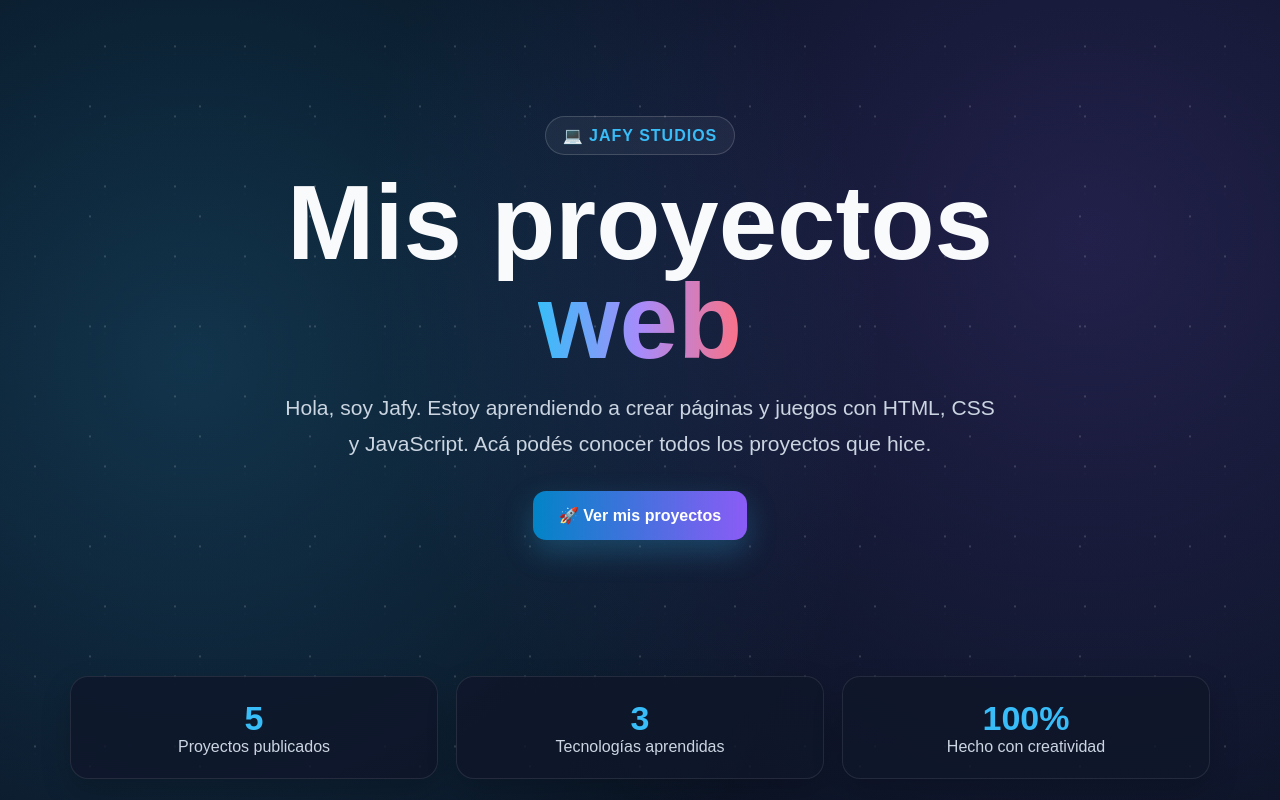
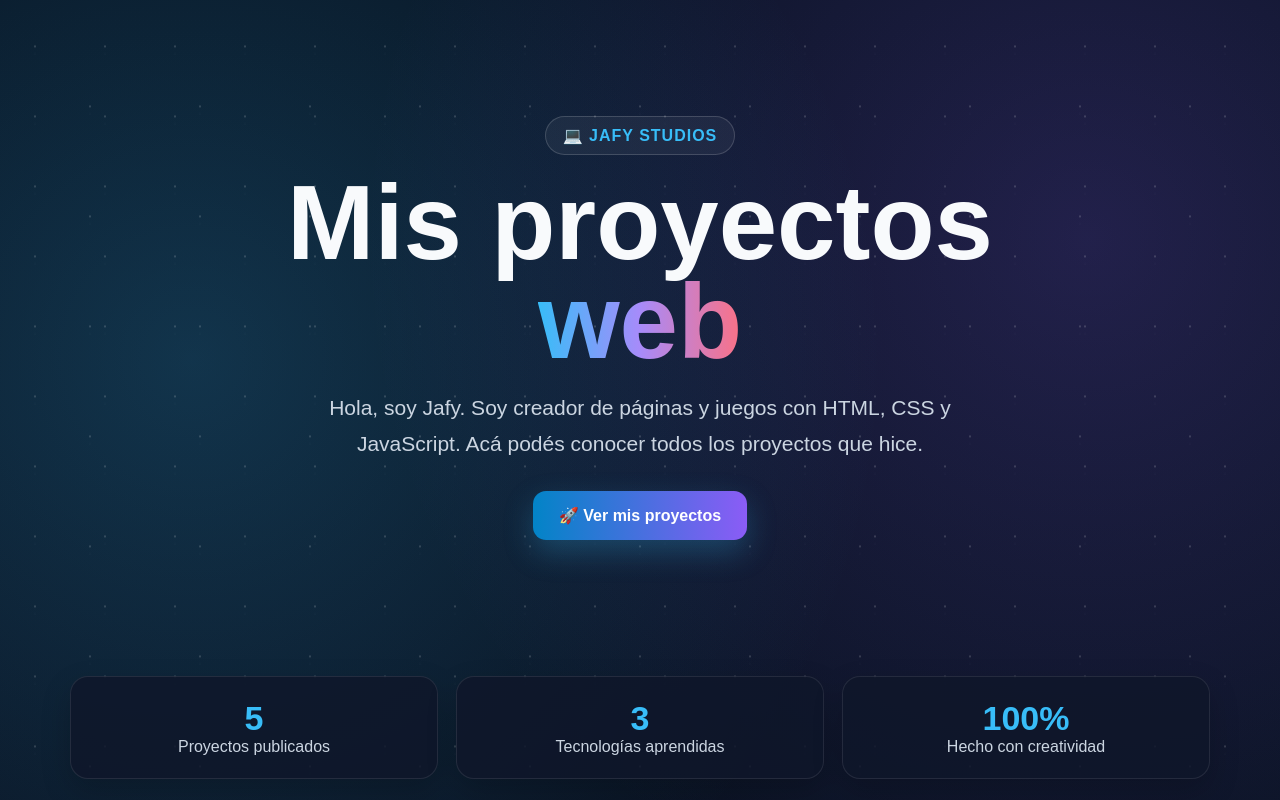
Before and after one commit to JafyGames12/Jafy, a plain HTML site: page index.html in a window 1280 px wide. Shown: the top 800 px of the page. Drawn offline with Linux system fonts and the light colour scheme.

Commit message:
index.html

```diff
--- a/index.html
+++ b/index.html
@@ -23,7 +23,7 @@
 </head>
 <body>
   <div class="estrellas"></div>
-  <header><div class="hero"><div class="marca">💻 JAFY STUDIOS</div><h1>Mis proyectos <span class="degradado">web</span></h1><p>Hola, soy Jafy. Estoy aprendiendo a crear páginas y juegos con HTML, CSS y JavaScript. Acá podés conocer todos los proyectos que hice.</p><a class="boton-principal" href="#mis-proyectos">🚀 Ver mis proyectos</a></div></header>
+  <header><div class="hero"><div class="marca">💻 JAFY STUDIOS</div><h1>Mis proyectos <span class="degradado">web</span></h1><p>Hola, soy Jafy. Soy creador de páginas y juegos con HTML, CSS y JavaScript. Acá podés conocer todos los proyectos que hice.</p><a class="boton-principal" href="#mis-proyectos">🚀 Ver mis proyectos</a></div></header>
   <main>
     <section class="estadisticas"><div class="estadistica"><strong>5</strong><span>Proyectos publicados</span></div><div class="estadistica"><strong>3</strong><span>Tecnologías aprendidas</span></div><div class="estadistica"><strong>100%</strong><span>Hecho con creatividad</span></div></section>
     <section id="mis-proyectos"><div class="titulo-seccion"><h2>🚀 Mis creaciones</h2><p>Tocá un botón para abrir el proyecto.</p></div><div class="proyectos">
```
